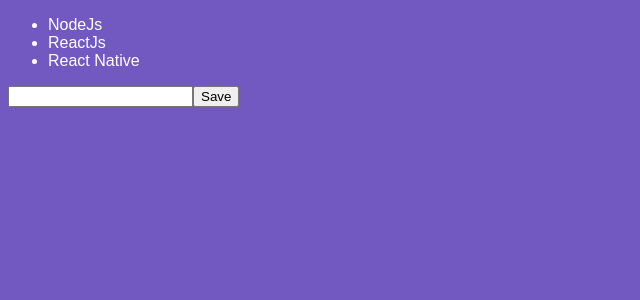
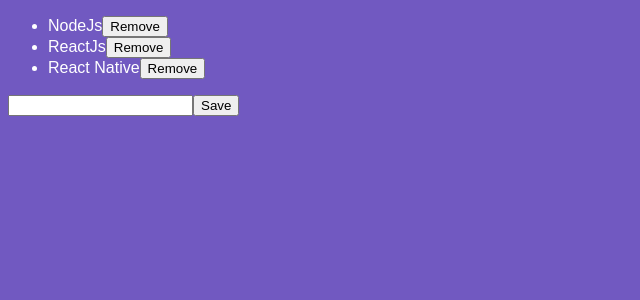
Before and after one commit to gpmarchi/gostack-intro-react, a React app: page / in a window 1280 px wide. Shown: the top 300 px of the page, without its empty margins (0-640 px from the left). Built offline with nearby package versions, Linux system fonts and the light colour scheme; the HTML template or start-up script is replaced by a standard one.

Commit message:
removing tech from state

```diff
--- a/src/components/TechList.js
+++ b/src/components/TechList.js
@@ -18,12 +18,21 @@
     });
   };
 
+  handleDelete = tech => {
+    this.setState({ techs: this.state.techs.filter(t => t !== tech) });
+  };
+
   render() {
     return (
       <form onSubmit={this.handleSubmit}>
         <ul>
           {this.state.techs.map(tech => (
-            <li key={tech}>{tech}</li>
+            <li key={tech}>
+              {tech}
+              <button type="button" onClick={() => this.handleDelete(tech)}>
+                Remove
+              </button>
+            </li>
           ))}
         </ul>
         <input
```
